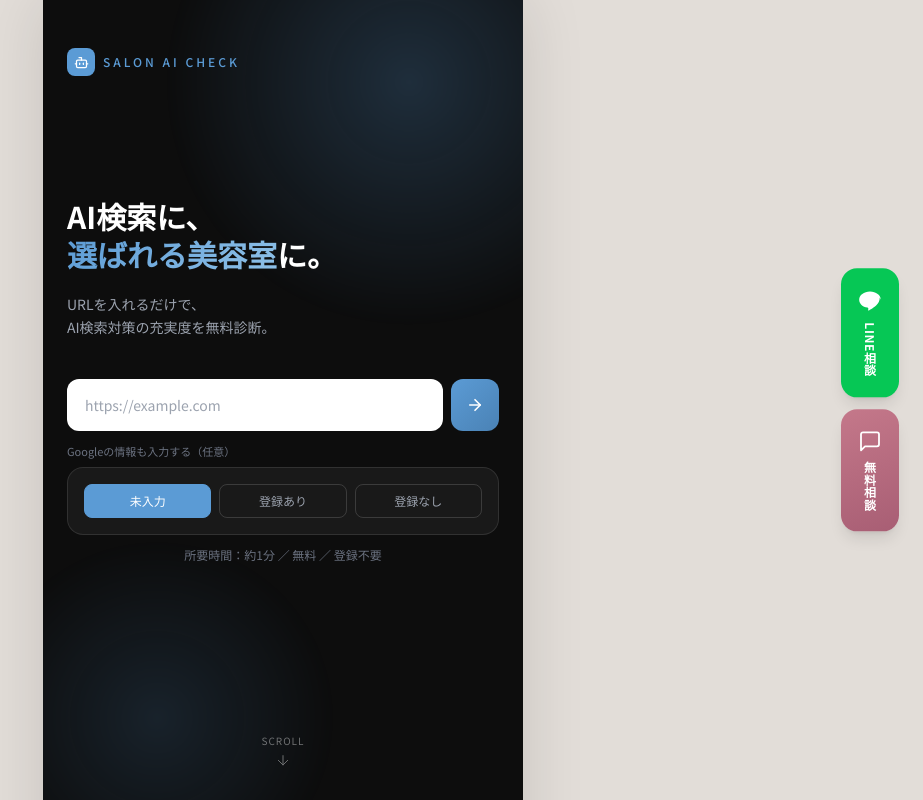
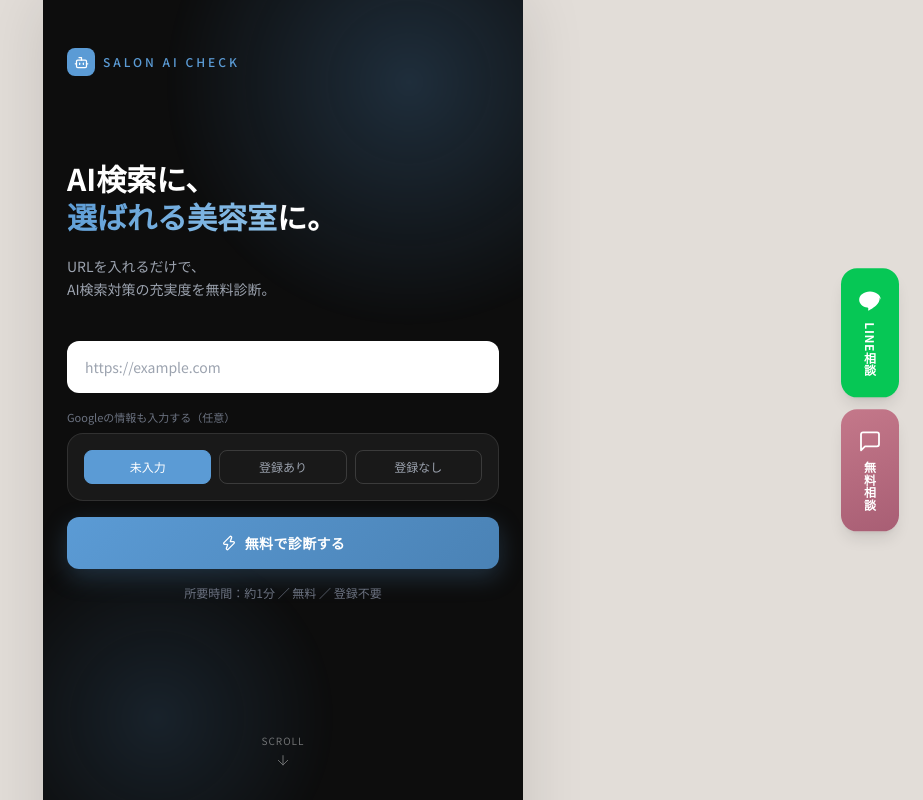
Before and after one commit to kokosano8772/salon-evaluation-app, a Next.js app: page /ai-check in a window 1280 px wide. Shown: the top 800 px of the page, without its empty margins (357-1280 px from the left). Built offline with nearby package versions, Linux system fonts and the light colour scheme; no server answers.

Commit message:
fix: AI Checkの診断ボタンをURL欄横の矢印からGoogle情報欄の下に移動
URL入力欄を全幅にし、矢印アイコンの小ボタンではなくGoogle情報入力欄の
下に「無料で診断する」ボタンを配置。余白も整理して窮屈さを解消した。

```diff
--- a/app/ai-check/page.tsx
+++ b/app/ai-check/page.tsx
@@ -14,7 +14,6 @@ import {
   MessageCircleQuestion,
   Users,
   MessageSquareText,
-  ArrowRight,
   ArrowDown,
 } from "lucide-react";
 import { AI_CHECK_CATEGORY_LABEL, AI_CHECK_CATEGORY_MAX, AI_CHECK_RANK_INFO, AiCheckCategoryId } from "@/lib/ai-check/types";
@@ -164,28 +163,17 @@ export default function AiCheckPage() {
               AI検索対策の充実度を無料診断。
             </p>
 
-            <form onSubmit={handleSubmit} className="space-y-3">
-              <div className="flex gap-2">
+            <form onSubmit={handleSubmit} className="space-y-4">
               <input
                 type="url"
                 required
                 value={url}
                 onChange={(e) => setUrl(e.target.value)}
                 placeholder="https://example.com"
-                  className="flex-1 min-w-0 px-4 py-3.5 rounded-xl bg-white text-charcoal-900 text-sm border-2 border-transparent focus:outline-none"
+                className="w-full px-4 py-3.5 rounded-xl bg-white text-charcoal-900 text-sm border-2 border-transparent focus:outline-none"
                 onFocus={(e) => (e.currentTarget.style.borderColor = ACCENT)}
                 onBlur={(e) => (e.currentTarget.style.borderColor = "transparent")}
               />
-                <motion.button
-                  whileTap={{ scale: 0.95 }}
-                  type="submit"
-                  className="shrink-0 w-12 rounded-xl flex items-center justify-center text-white"
-                  style={{ background: `linear-gradient(135deg, ${ACCENT} 0%, ${ACCENT_DARK} 100%)` }}
-                  aria-label="診断する"
-                >
-                  <ArrowRight size={18} strokeWidth={2.2} />
-                </motion.button>
-              </div>
 
               <div>
                 <p className="text-[11px] text-gray-500 mb-2">Googleの情報も入力する（任意）</p>
@@ -237,8 +225,21 @@ export default function AiCheckPage() {
               </div>
 
               {error && <p className="text-xs text-red-400">{error}</p>}
+
+              <motion.button
+                whileTap={{ scale: 0.97 }}
+                type="submit"
+                className="w-full py-4 rounded-xl text-white font-semibold text-sm tracking-wide flex items-center justify-center gap-2"
+                style={{
+                  background: `linear-gradient(135deg, ${ACCENT} 0%, ${ACCENT_DARK} 100%)`,
+                  boxShadow: `0 8px 24px ${ACCENT}40`,
+                }}
+              >
+                <Zap size={16} strokeWidth={2} />
+                無料で診断する
+              </motion.button>
             </form>
-            <p className="text-gray-500 text-xs text-center mt-3">所要時間：約1分 ／ 無料 ／ 登録不要</p>
+            <p className="text-gray-500 text-xs text-center mt-4">所要時間：約1分 ／ 無料 ／ 登録不要</p>
           </motion.div>
         </div>
 
```
Lines whose indentation alone changed are shown as unchanged.
